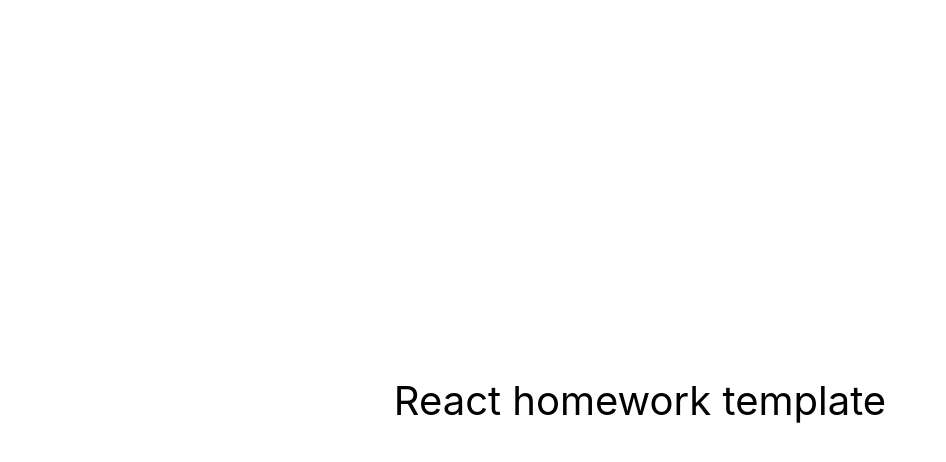
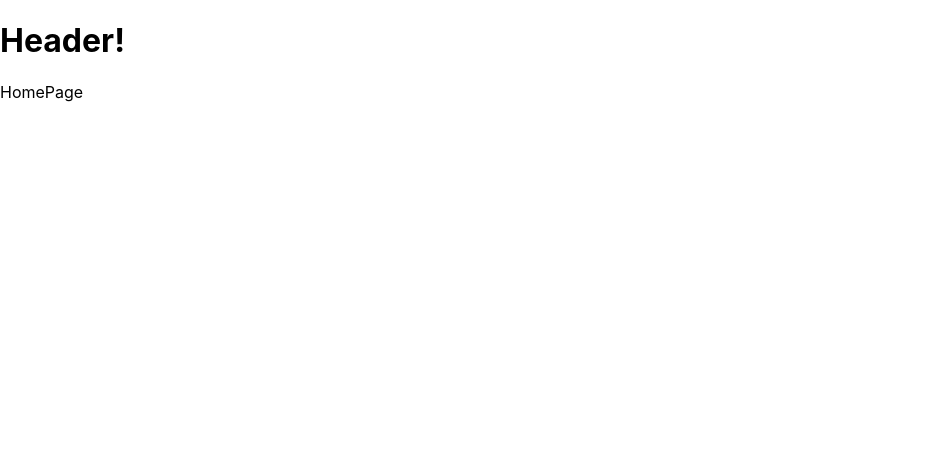
Before and after one commit to logarithms17/slim-mom-fullstack, a React (Create React App) app: page / in a window 1280 px wide. Shown: the top 462 px of the page, without its empty margins (0-946 px from the left). Built offline with nearby package versions, Linux system fonts and the light colour scheme; the HTML template or start-up script is replaced by a standard one.

Commit message:
update routing

```diff
--- a/package.json
+++ b/package.json
@@ -7,6 +7,7 @@
     "@testing-library/jest-dom": "^5.16.3",
     "@testing-library/react": "^12.1.4",
     "@testing-library/user-event": "^13.5.0",
+    "axios": "^1.7.7",
     "bcrypt": "^5.1.1",
     "bcryptjs": "^2.4.3",
     "cors": "^2.8.5",
@@ -16,8 +17,11 @@
     "jsonwebtoken": "^9.0.2",
     "mongoose": "^8.7.0",
     "morgan": "^1.10.0",
+    "prop-types": "^15.8.1",
     "react": "^18.1.0",
     "react-dom": "^18.1.0",
+    "react-redux": "^9.1.2",
+    "react-router-dom": "^6.26.2",
     "react-scripts": "5.0.1",
     "web-vitals": "^2.1.3"
   },
--- /dev/null
+++ b/src/App.jsx
@@ -0,0 +1,18 @@
+import HomePage from 'pages/HomePage';
+import LoginPage from 'pages/LoginPage';
+import DiaryPage from 'pages/DiaryPage';
+import CalculatorPage from 'pages/CalculatorPage';
+import RegistrationPage from 'pages/RegistrationPage';
+import SharedLayout from 'components/SharedLayout';
+
+import { Route, Routes } from 'react-router-dom';
+
+export const App = () => {
+  return (
+    <Routes>
+      <Route path="/" element={<SharedLayout />}>
+        <Route index element={<HomePage />} />
+      </Route>
+    </Routes>
+  );
+};
--- a/src/components/App.jsx
+++ /dev/null
@@ -1,16 +0,0 @@
-export const App = () => {
-  return (
-    <div
-      style={{
-        height: '100vh',
-        display: 'flex',
-        justifyContent: 'center',
-        alignItems: 'center',
-        fontSize: 40,
-        color: '#010101'
-      }}
-    >
-      React homework template
-    </div>
-  );
-};
--- /dev/null
+++ b/src/components/SharedLayout.jsx
@@ -0,0 +1,13 @@
+import React from 'react';
+import { Outlet } from 'react-router-dom';
+
+const SharedLayout = () => {
+  return (
+    <div>
+      <h1>Header!</h1>
+      <Outlet />
+    </div>
+  );
+};
+
+export default SharedLayout;
--- a/src/index.js
+++ b/src/index.js
@@ -1,10 +1,13 @@
 import React from 'react';
 import ReactDOM from 'react-dom/client';
-import { App } from 'components/App';
+import { App } from 'App';
 import './index.css';
+import { BrowserRouter } from 'react-router-dom';
 
 ReactDOM.createRoot(document.getElementById('root')).render(
   <React.StrictMode>
-    <App />
+    <BrowserRouter>
+      <App />
+    </BrowserRouter>
   </React.StrictMode>
 );
```
Also changed, not shown: .prettierrc.json, 1 other file (tests, documents, lock files or other folders). Lines whose indentation alone changed are shown as unchanged.
